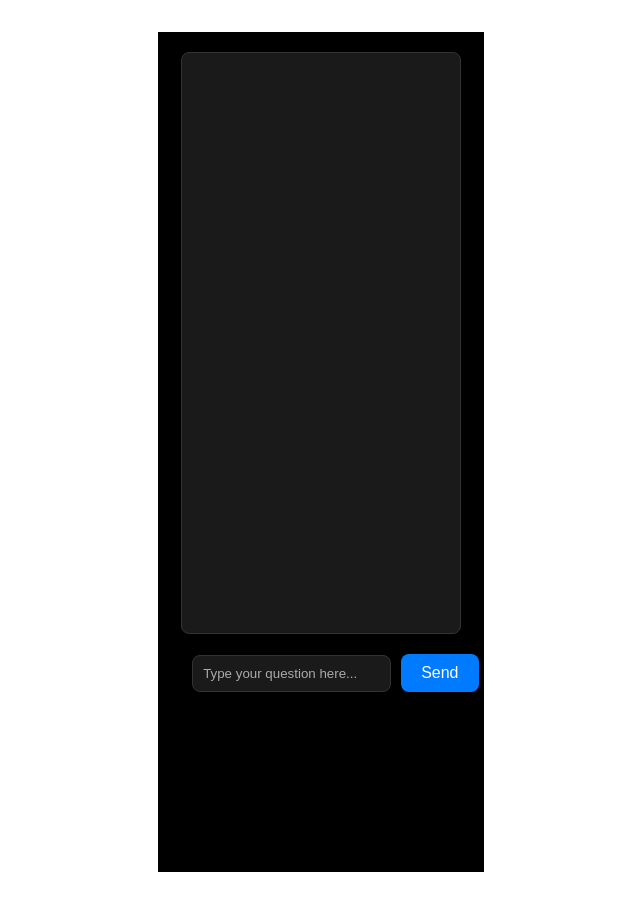
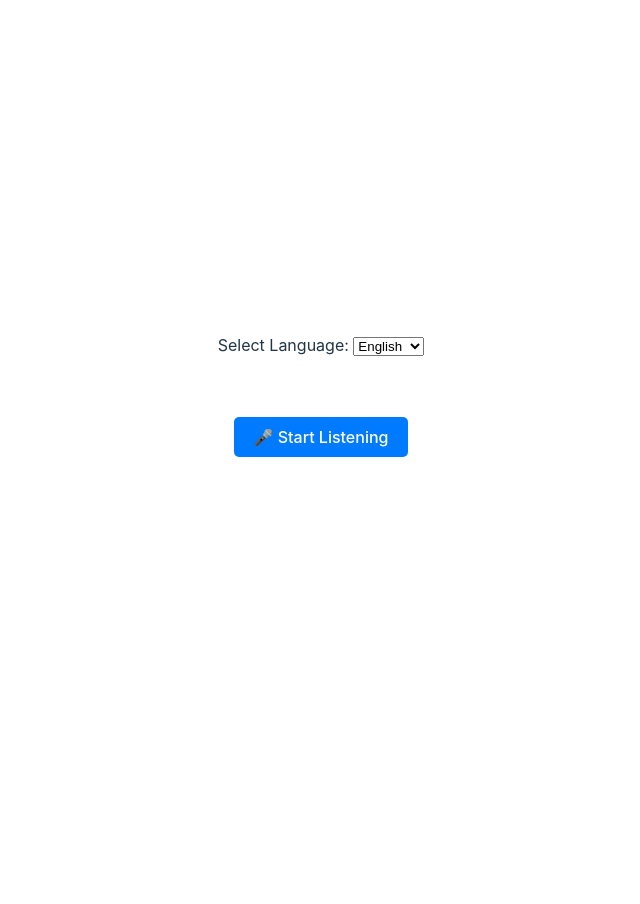
Before and after one commit to Mr-Faizan-Asim/ANNA--Your-Personal-Virtual-Assistant, a React (Vite) app: page / in a window 1280 px wide. Shown: the whole page, without its empty margins (319-959 px from the left). After the commit the page ends 800 px from the top, so only its background shows below. Built offline with nearby package versions, Linux system fonts and the light colour scheme.

Commit message:
Voice and Other Integration of Language

```diff
--- a/src/Components/BotComponent/BotComponent.css
+++ b/src/Components/BotComponent/BotComponent.css
@@ -1,120 +1,37 @@
-/* Overall Container */
-.bot-component {
-    font-family: Arial, sans-serif;
-    display: flex;
-    flex-direction: column;
-    align-items: center;
-    justify-content: flex-start;
-    background-color: #000; /* Black background */
-    color: #fff; /* White text */
-    padding: 20px;
-    height: 100vh;
-    position: relative;
+.wave-animation {
+    width: 100%;
+    height: 50px;
+    background: linear-gradient(90deg, #0af, #0fa, #f0a, #a0f);
+    background-size: 400% 100%;
+    animation: wave 3s infinite linear;
+    opacity: 0;
+    transition: opacity 0.3s;
   }
 
-  /* Rotating Circle Animation */
-  .rotating-circle {
-    width: 50px;
-    height: 50px;
-    border: 5px solid #007bff;
-    border-top: 5px solid transparent;
-    border-radius: 50%;
-    animation: spin 2s linear infinite;
-    margin-bottom: 20px;
+  .wave-animation.active {
+    opacity: 1;
   }
 
-  @keyframes spin {
+  @keyframes wave {
     0% {
-      transform: rotate(0deg);
+      background-position: 0% 50%;
     }
     100% {
-      transform: rotate(360deg);
+      background-position: 100% 50%;
     }
   }
 
-  /* Chat Box */
-  .chat-box {
-    background-color: #1a1a1a; /* Dark gray background for chat box */
+  .voice-button {
+    background-color: #007bff;
     color: #fff;
-    width: 90%;
-    max-width: 500px;
-    height: 70%;
-    overflow-y: auto;
-    border: 1px solid #333;
-    border-radius: 8px;
-    padding: 10px;
-    margin-bottom: 20px;
+    border: none;
+    padding: 10px 20px;
+    margin: 10px;
+    font-size: 16px;
+    border-radius: 5px;
+    cursor: pointer;
   }
 
-  /* Messages */
-  .message {
-    display: flex;
-    flex-direction: column;
-    margin: 10px 0;
+  .voice-button:hover {
+    background-color: #0056b3;
   }
-
-  .user-message {
-    align-items: flex-end;
-    text-align: right;
-  }
-
-  .bot-message {
-    align-items: flex-start;
-    text-align: left;
-  }
-
-  .message-text {
-    background-color: #007bff; /* Blue for user messages */
-    padding: 10px;
-    border-radius: 8px;
-    max-width: 70%;
-    word-wrap: break-word;
-    color: #fff;
-  }
-
-  .user-message .message-text {
-    background-color: #4caf50; /* Green for bot messages */
-  }
-
-  .message-timestamp {
-    font-size: 0.75em;
-    color: #aaa;
-    margin-top: 5px;
-  }
-
-  /* Input Section */
-  .input-section {
-    display: flex;
-    align-items: center;
-    width: 90%;
-    max-width: 500px;
-  }
-
-  .input-field {
-    flex: 1;
-    padding: 10px;
-    border: 1px solid #333;
-    border-radius: 8px;
-    background-color: #1a1a1a;
-    color: #fff;
-    margin-right: 10px;
-  }
-
-  .input-field::placeholder {
-    color: #aaa;
-  }
-
-  .send-button {
-    padding: 10px 20px;
-    background-color: #007bff;
-    color: white;
-    border: none;
-    border-radius: 8px;
-    cursor: pointer;
-    font-size: 1em;
-  }
-
-  .send-button:disabled {
-    background-color: #555;
-    cursor: not-allowed;
-  }
--- a/src/Components/BotComponent/BotComponent.jsx
+++ b/src/Components/BotComponent/BotComponent.jsx
@@ -1,18 +1,77 @@
-import React, { useState } from "react";
+import React, { useState, useRef } from "react";
 import axios from "axios";
-import "./BotComponent.css"; // Add your styling here
+import "./BotComponent.css"; // Add your styling for wave animations
 
 function BotComponent() {
   const [messages, setMessages] = useState([]);
-  const [input, setInput] = useState("");
   const [loading, setLoading] = useState(false);
+  const [listening, setListening] = useState(false);
+  const [language, setLanguage] = useState("en-US"); // Default to English
 
-  const handleSendMessage = async () => {
-    if (!input.trim()) return;
+  const controllerRef = useRef(null);
 
-    const userMessage = { text: input, sender: "user", timestamp: new Date() };
-    setMessages((prevMessages) => [...prevMessages, userMessage]);
-    setInput("");
+  // Web Speech API for Speech Recognition
+  const SpeechRecognition =
+    window.SpeechRecognition || window.webkitSpeechRecognition;
+  const recognition = new SpeechRecognition();
+  recognition.continuous = false;
+  recognition.interimResults = false;
+  recognition.lang = language;
+
+  // Web Speech API for Speech Synthesis
+  const speak = (text, lang = "en-US") => {
+    window.speechSynthesis.cancel(); // Stop any ongoing speech
+
+    const speech = new SpeechSynthesisUtterance(text);
+    speech.lang = lang; // Speak in the detected language
+    speech.rate = 1;
+    speech.pitch = 1;
+    window.speechSynthesis.speak(speech);
+  };
+
+  const handleStartListening = () => {
+    setListening(true);
+    recognition.lang = language;
+
+    recognition.onresult = (event) => {
+      const userMessage = event.results[0][0].transcript;
+      const userMessageObj = {
+        text: userMessage,
+        sender: "user",
+        timestamp: new Date(),
+      };
+      setMessages((prevMessages) => [...prevMessages, userMessageObj]);
+
+      recognition.stop();
+      fetchBotResponse(userMessage); // Fetch bot response
+    };
+
+    recognition.onerror = (event) => {
+      console.error("Speech recognition error:", event.error);
+      setListening(false);
+    };
+
+    recognition.onend = () => {
+      setListening(false);
+    };
+
+    recognition.start();
+  };
+
+  const handleStopListening = () => {
+    setListening(false);
+    recognition.stop();
+  };
+
+  const fetchBotResponse = async (input) => {
+    if (controllerRef.current) {
+      controllerRef.current.abort();
+    }
+
+    window.speechSynthesis.cancel();
+
+    controllerRef.current = new AbortController();
+    const signal = controllerRef.current.signal;
 
     setLoading(true);
     try {
@@ -21,44 +80,67 @@ function BotComponent() {
         method: "post",
         headers: {
           "Content-Type": "application/json",
-          Authorization: `Bearer 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`, // Replace with your actual GPT Premium Key
+          Authorization: `Bearer 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`,
         },
         data: {
-          model: "gpt-4", // GPT-4 model for better responses
+          model: "gpt-4",
           messages: [{ role: "user", content: input }],
         },
+        signal,
       });
 
-      const botResponse = {
-        text: response.data.choices[0].message.content, // Extracting GPT's response
+      const botMessage = response.data.choices[0].message.content;
+
+      const botMessageObj = {
+        text: botMessage,
         sender: "bot",
         timestamp: new Date(),
       };
+      setMessages((prevMessages) => [...prevMessages, botMessageObj]);
 
-      console.log(response.data.choices[0].message.content); // Debugging GPT output
-      setMessages((prevMessages) => [...prevMessages, botResponse]);
+      // Speak in the user-specified language
+      speak(botMessage, language);
     } catch (error) {
+      if (axios.isCancel(error)) {
+        console.log("Request canceled due to new input");
+      } else {
         console.error("Error fetching data:", error);
-
         const errorMessage = {
           text: "Sorry, I couldn't retrieve the answer. Please try again.",
           sender: "bot",
           timestamp: new Date(),
         };
         setMessages((prevMessages) => [...prevMessages, errorMessage]);
+        speak(errorMessage.text, language);
+      }
     }
     setLoading(false);
   };
 
   return (
     <div className="bot-component">
+      <div className="language-selector">
+        <label>Select Language: </label>
+        <select
+          value={language}
+          onChange={(e) => setLanguage(e.target.value)}
+        >
+          <option value="en-US">English</option>
+          <option value="es-ES">Spanish</option>
+          <option value="fr-FR">French</option>
+          <option value="de-DE">German</option>
+          <option value="hi-IN">Hindi</option>
+          <option value="ar-SA">Arabic</option>
+          <option value="zh-CN">Chinese</option>
+          <option value="it-IT">Italian</option> {/* Added Italian */}
+        </select>
+      </div>
+
       <div className="chat-box">
         {messages.map((message, index) => (
           <div
             key={index}
-            className={`message ${
-              message.sender === "user" ? "user-message" : "bot-message"
-            }`}
+            className={message.sender === "user" ? "user-message" : "bot-message"}
           >
             <div className="message-text">{message.text}</div>
             <div className="message-timestamp">
@@ -67,17 +149,21 @@ function BotComponent() {
           </div>
         ))}
       </div>
-      <div className="input-section">
-        <input
-          type="text"
-          placeholder="Type your question here..."
-          value={input}
-          onChange={(e) => setInput(e.target.value)}
-          className="input-field"
-        />
-        <button onClick={handleSendMessage} disabled={loading} className="send-button">
-          {loading ? "Loading..." : "Send"}
+
+      {/* Wave animation */}
+      <div className={`wave-animation ${listening ? "active" : ""}`} />
+
+      {/* Voice control buttons */}
+      <div className="voice-controls">
+        {!listening ? (
+          <button onClick={handleStartListening} className="voice-button">
+            🎤 Start Listening
           </button>
+        ) : (
+          <button onClick={handleStopListening} className="voice-button">
+            🛑 Stop Listening
+          </button>
+        )}
       </div>
     </div>
   );
```
Also changed, not shown: 1 other file (tests, documents, lock files or other folders). Lines whose indentation alone changed are shown as unchanged.
